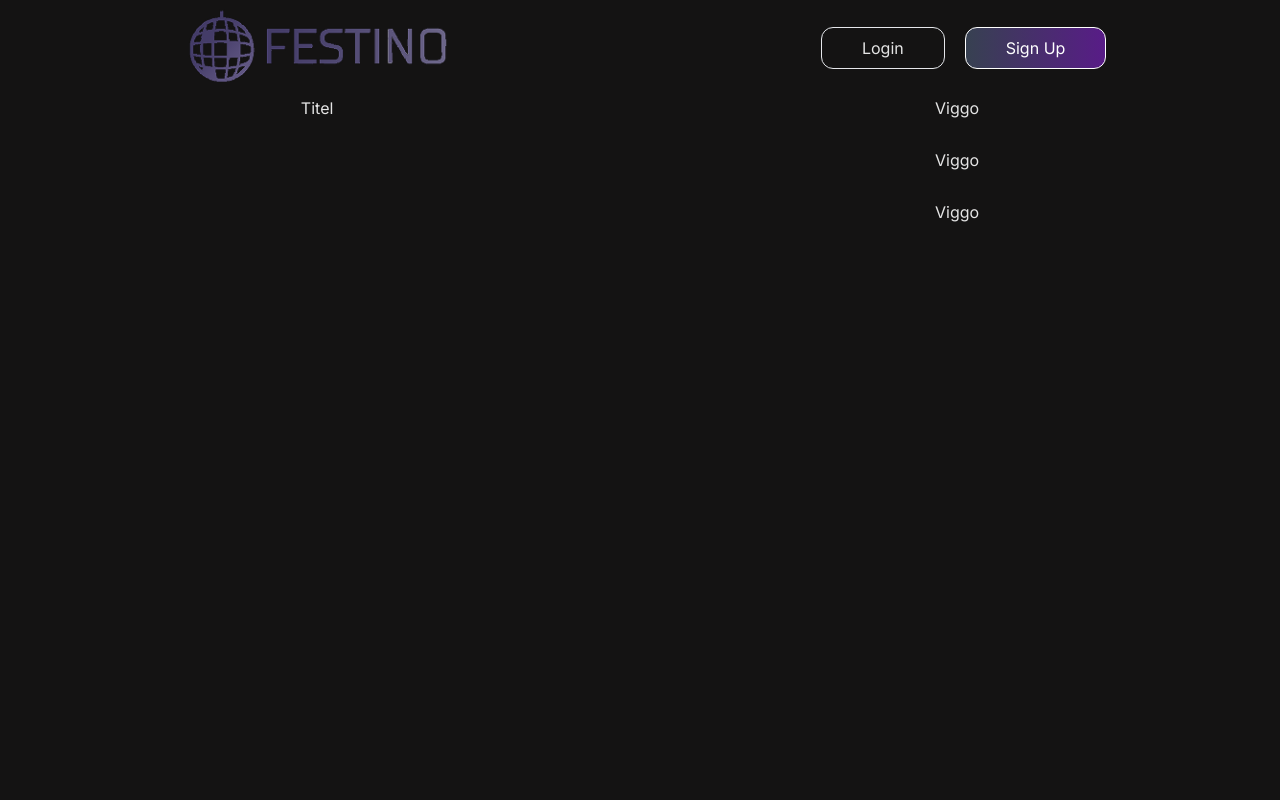
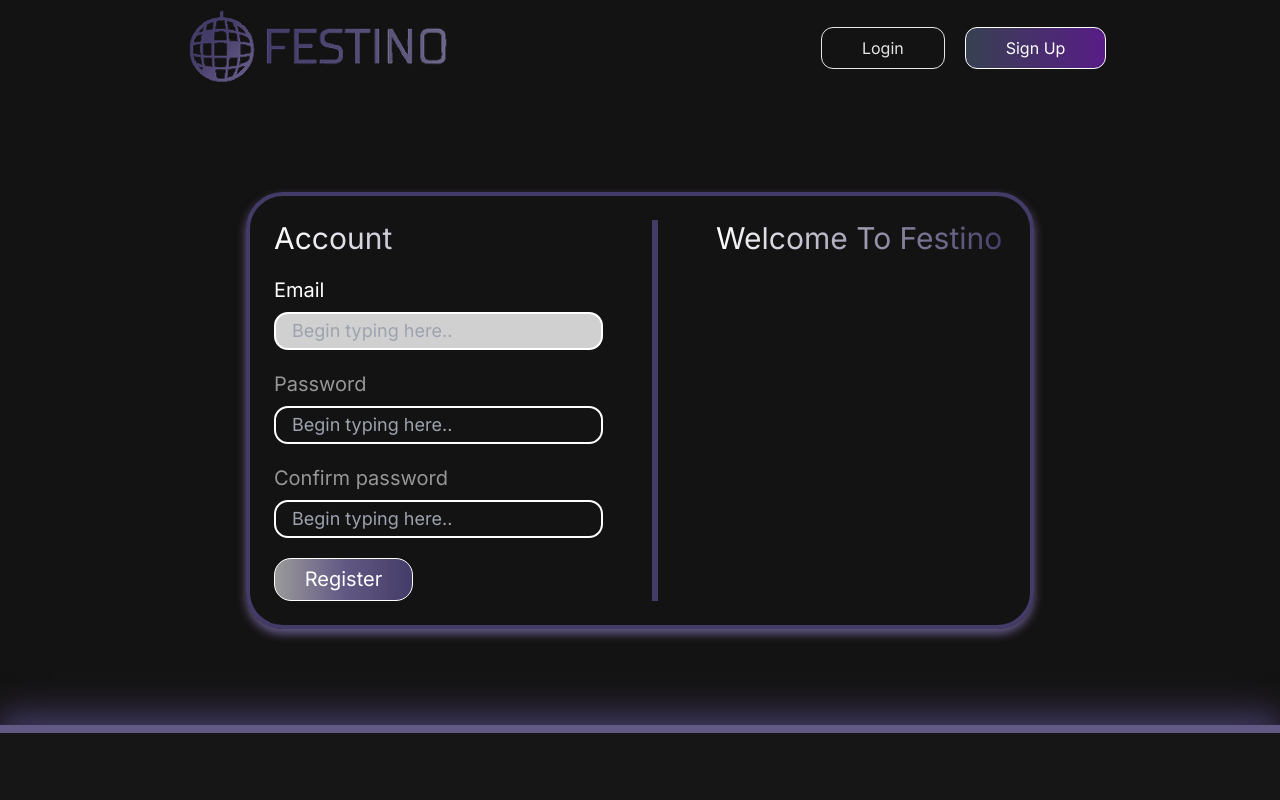
Before and after one commit to gyuni1337/festino, a Next.js app: page /register in a window 1280 px wide. Shown: the top 800 px of the page. Built offline with nearby package versions, Linux system fonts and the light colour scheme.

Commit message:
register

```diff
--- a/src/app/register/page.js
+++ b/src/app/register/page.js
@@ -1,22 +1,70 @@
+import Footer from "@/components/Footer";
 import Navbar from "@/components/Navbar";
+import Link from "next/link";
 
 export default function Page() {
     return (
-<>
+        <div className="min-h-screen bg-[#141313]">
             <div>
                 <Navbar />
             </div>
 
-        <div className="flex justify-around ">
-<h1 className="list-none">Titel</h1>
-<div className="flex gap-7 flex-col ">
-<ul>Viggo</ul>
-<ul>Viggo</ul>
-<ul>Viggo</ul>
+            <div className="flex justify-center items-center px-4 py-24">
+                <div className="w-[788px] p-6 border-4 border-[#443C68] shadow-[0_5px_9.2px_#635985] rounded-[37px]">
+                    <div className="grid grid-cols-2 gap-6">
+                        <div className="space-y-5">
+                            <h2 className="text-3xl font-normal text-transparent bg-clip-text bg-gradient-to-r from-white to-[#635985]">
+                                Account
+                            </h2>
+
+                            <div className="space-y-5">
+                                <div className="space-y-2">
+                                    <label className="text-xl text-white font-normal">Email</label>
+                                    <input
+                                        type="email"
+                                        className="w-[329px] h-[38px] bg-[#D0D0D0] border-2 border-white rounded-[14px] px-4 text-lg"
+                                        placeholder="Begin typing here.."
+                                    />
+                                </div>
+
+                                <div className="space-y-2">
+                                    <label className="text-xl text-[#969696] font-normal">Password</label>
+                                    <input
+                                        type="password"
+                                        className="w-[329px] h-[38px] border-2 border-white rounded-[14px] px-4 text-lg bg-transparent"
+                                        placeholder="Begin typing here.."
+                                    />
+                                </div>
+
+                                <div className="space-y-2">
+                                    <label className="text-xl text-[#969696] font-normal">Confirm password</label>
+                                    <input
+                                        type="password"
+                                        className="w-[329px] h-[38px] border-2 border-white rounded-[14px] px-4 text-lg bg-transparent"
+                                        placeholder="Begin typing here.."
+                                    />
+                                </div>
+
+                                <button className="w-[139px] h-[43px] bg-gradient-to-r from-[#9A9A9A] via-[#635985] to-[#443C68] border border-white rounded-[17px] text-xl text-white">
+                                    Register
+                                </button>
                             </div>
                         </div>
 
-        </>
+                        <div className="relative">
+                            <div className="absolute left-0 h-full w-1.5 bg-[#443C68]"></div>
+                            <h2 className="text-3xl font-normal ml-16 text-transparent bg-clip-text bg-gradient-to-r from-white to-[#443C68]">
+                                Welcome To Festino
+                            </h2>
+                        </div>
+                    </div>
+                </div>
+            </div>
 
+            <div>
+                <Footer />
+            </div>
+
+        </div>
     );
 }
```
Lines whose indentation alone changed are shown as unchanged.
